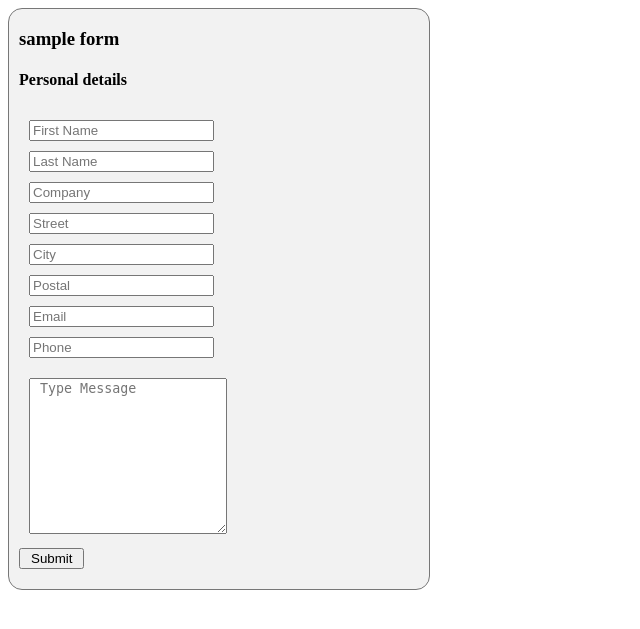
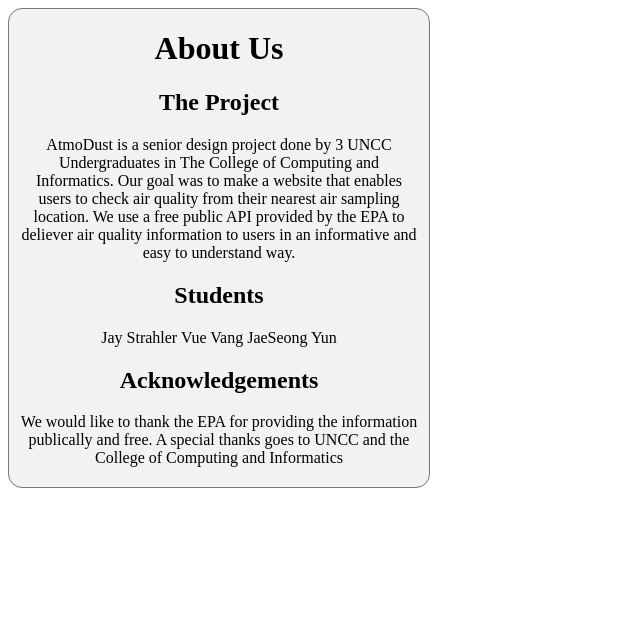
Before and after one commit to yunjs123/capstone, a Flask app: page /about in a window 1280 px wide. Shown: the top 629 px of the page, without its empty margins (0-640 px from the left). Run offline with Flask 2, Linux system fonts and the light colour scheme.

Commit message:
about us page update and js table

```diff
--- a/app/routes.py
+++ b/app/routes.py
@@ -46,7 +46,25 @@ def map():
         state = request.form.get('search')
         data = download(convert_state(state))
         data = daily_data[4446]
-        return render_template("chart.html", data=data)
+        data_collected = [daily_data[4446][8]]
+
+        data_collected.append(daily_data[4445][5])
+        data_collected.append(daily_data[4445][6])
+        data_collected.append(daily_data[4445][7])
+
+        data_collected.append(daily_data[4446][5])
+        data_collected.append(daily_data[4446][6])
+        data_collected.append(daily_data[4446][7])
+
+        data_collected.append(daily_data[4447][5])
+        data_collected.append(daily_data[4447][6])
+        data_collected.append(daily_data[4447][7])
+
+        data_collected.append(daily_data[4448][5])
+        data_collected.append(daily_data[4448][6])
+        data_collected.append(daily_data[4448][7])
+        #4454
+        return render_template("chart.html", data=data_collected)
     return render_template("chart.html", data='')
 
 
--- a/app/static/styles/about.css
+++ b/app/static/styles/about.css
@@ -113,3 +113,7 @@ form
     padding-right: 10px;
     height: 150px;
 }
+
+body {
+    text-align: center;
+}
--- a/app/templates/about.html
+++ b/app/templates/about.html
@@ -7,7 +7,7 @@
         <meta name="viewport" content="width=device-width, initial-scale=1.0">
         <meta http-equiv="X-UA-Compatible" content="ie=edge">
         <title>About Us</title>
-        <link rel="stylesheet" href="about.css">
+        <link rel="stylesheet" href="{{ url_for('static',filename='styles/about.css') }}">
     </head>
 
 <!--
@@ -31,7 +31,7 @@
 -->
 
 <div id="calltoaction-form" class="teaser-form">
-    <div class="form-title">
+    <!-- <div class="form-title">
       <h3>sample form</h3>
     </div>
     <form id="contact_form" action="_contact-us.php" method="post">
@@ -66,6 +66,24 @@
     </form>
 
       <button type="button" class="btn">Submit</button>
+  -->
+
+
+
+<body>
+  <h1>About Us</h1>
+  <h2>The Project</h2>
+  AtmoDust is a senior design project done by 3 UNCC Undergraduates in The College of Computing and Informatics. Our goal was to make a website
+  that enables users to check air quality from their nearest air sampling location. We use a free public API provided by the EPA to
+  deliever air quality information to users in an informative and easy to understand way.
+  <h2>Students</h2>
+  Jay Strahler
+  Vue Vang
+  JaeSeong Yun
+  <h2>Acknowledgements</h2>
+  We would like to thank the EPA for providing the information publically and free.
+  A special thanks goes to UNCC and the College of Computing and Informatics
+</body>
 
 
 
```
Also changed, not shown: app/static/styles/style.css (+10 -0 lines), app/templates/chart.html (+8 -11 lines).
